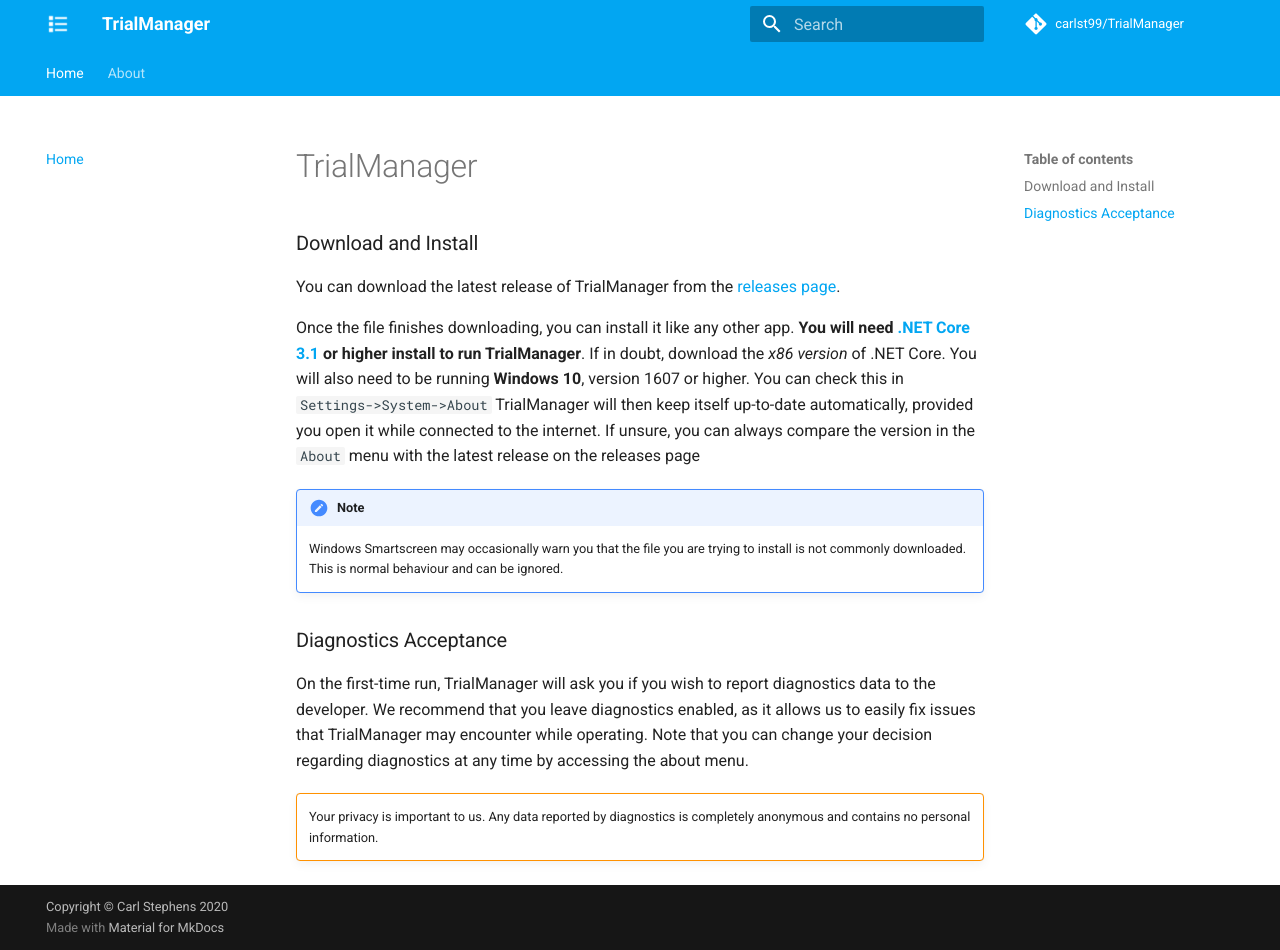
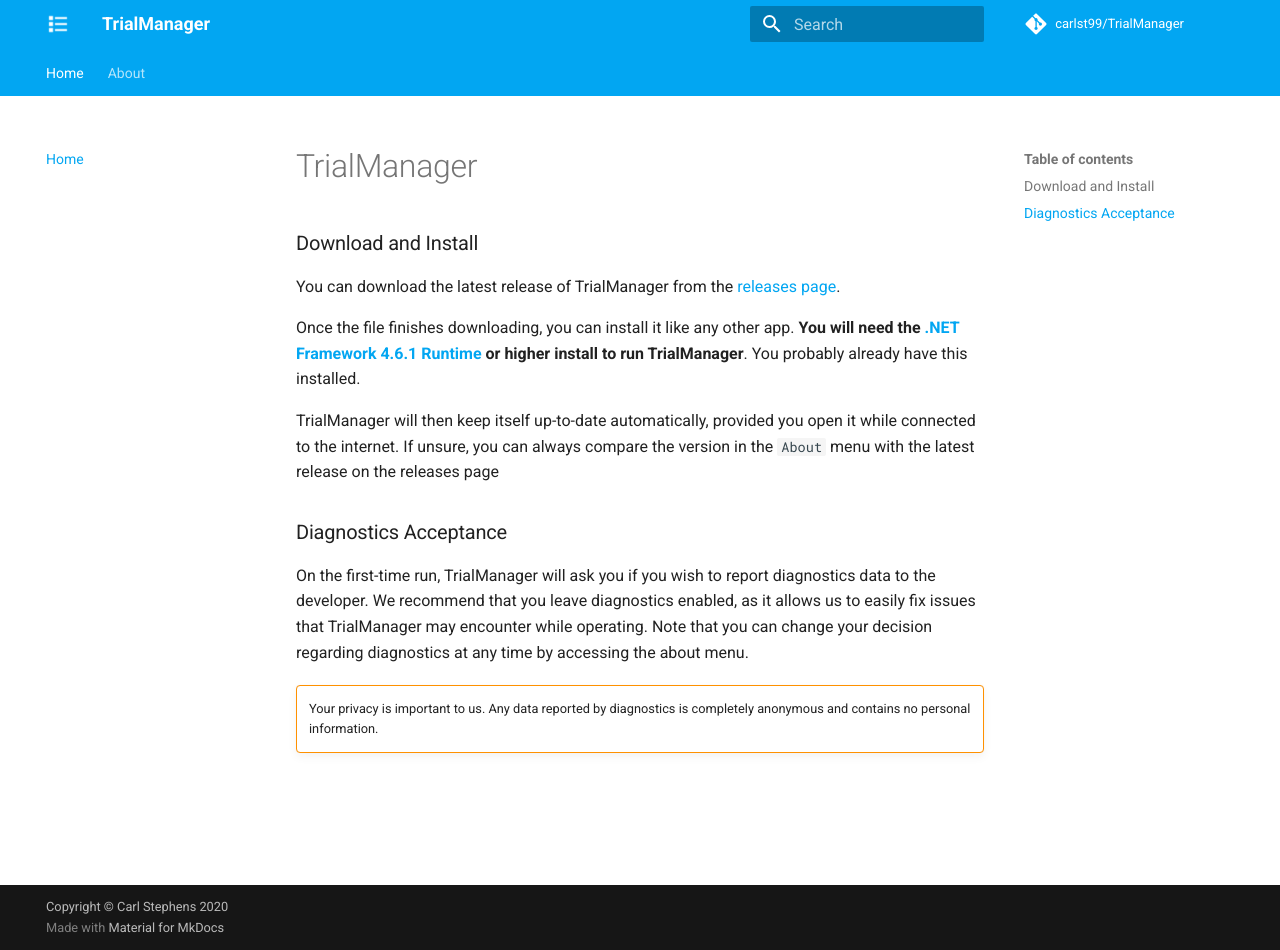
Before and after one commit to carlst99/TrialManager, an MkDocs documentation site: the page built from docs/index.md, in a window 1280 px wide and 950 px high. Built offline with MkDocs 1.6.1 and Material for MkDocs 9.7.7, drawn with Linux system fonts in a browser that asks for light colours; comment, search, counter and statistics services are not loaded.

Commit message:
Update docs index page

```diff
--- a/docs/index.md
+++ b/docs/index.md
@@ -2,17 +2,13 @@
 
 ### Download and Install
 
-You can download the latest release of TrialManager from the [releases page](https://github.com/carlst99/TrialManager/releases).
+You can download the latest release of TrialManager from the [releases page](https://github.com/carlst99/TrialManager/releases/latest).
 
 Once the file finishes downloading, you can install it like any other app.
-**You will need [.NET Core 3.1](https://dotnet.microsoft.com/download/dotnet-core/current/runtime) or higher install to run TrialManager**. If in doubt, download the *x86 version* of .NET Core.
-You will also need to be running **Windows 10**, version 1607 or higher. You can check this in `Settings->System->About`
+**You will need the [.NET Framework 4.6.1 Runtime](https://dotnet.microsoft.com/download/dotnet-framework/net461) or higher install to run TrialManager**. You probably already have this installed.
+
 TrialManager will then keep itself up-to-date automatically, provided you open it while connected to the internet.
 If unsure, you can always compare the version in the `About` menu with the latest release on the releases page
-
-!!! note
-	Windows Smartscreen may occasionally warn you that the file you are trying to install is not commonly downloaded.
-	This is normal behaviour and can be ignored.
 
 ### Diagnostics Acceptance
 
```
